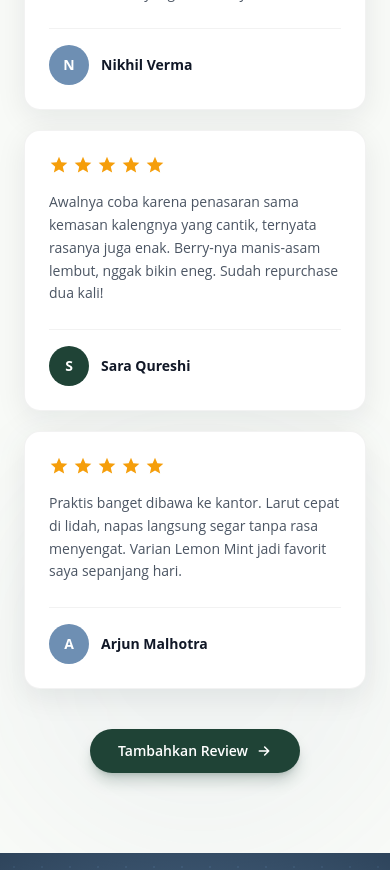
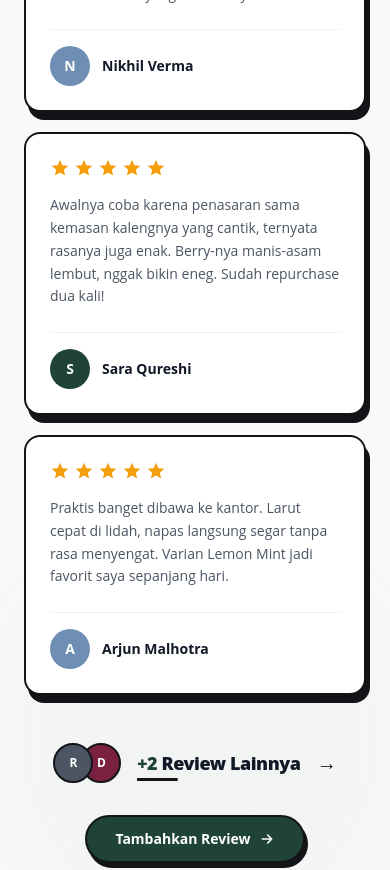
Before and after one commit to MelvinnS/WEB---Orastrix, a React (Vite) app: page / in a window 390 px wide. Shown: the part 2880-3750 px from the top of the page. Built offline with nearby package versions, Linux system fonts and the light colour scheme.

Commit message:
tambah fitur review

```diff
--- a/src/components/Testimonials/ReviewCard.jsx
+++ b/src/components/Testimonials/ReviewCard.jsx
@@ -3,7 +3,7 @@ import StarRating from "./StarRating";
 
 const AVATAR_COLORS = ["#1F4336", "#6E8FB3", "#7A2142", "#B45309", "#4B5563"];
 
-const colorFor = (name) => {
+export const colorFor = (name) => {
   let h = 0;
   for (const c of name) h = (h * 31 + c.charCodeAt(0)) % 997;
   return AVATAR_COLORS[h % AVATAR_COLORS.length];
@@ -13,8 +13,8 @@ export default function ReviewCard({ review, compact = false, highlight = false
   const initial = (review.name.trim()[0] || "?").toUpperCase();
   return (
     <article
-      className={`flex h-full flex-col rounded-2xl bg-white p-6 border shadow-[0_8px_30px_rgba(17,24,39,0.08)] transition-shadow hover:shadow-[0_14px_40px_rgba(17,24,39,0.12)] ${
-        highlight ? "border-[#1F4336]/40 ring-2 ring-[#1F4336]/10" : "border-black/5"
+      className={`flex h-full flex-col rounded-2xl bg-white p-6 border-2 border-[#121417] shadow-[4px_8px_0_0_#121417] ${
+        highlight ? "ring-4 ring-[#1F4336]/25" : ""
       }`}
     >
       <StarRating value={review.rating} size="w-5 h-5" />
--- a/src/components/Testimonials/TestimonialSection.jsx
+++ b/src/components/Testimonials/TestimonialSection.jsx
@@ -2,17 +2,21 @@ import React, { useEffect, useState } from "react";
 import { Link } from "react-router-dom";
 import { motion } from "framer-motion";
 import LeafIcon from "../icons/LeafIcon";
-import ReviewCard from "./ReviewCard";
-import { getFeaturedReviews } from "../../lib/reviewStore";
+import ReviewCard, { colorFor } from "./ReviewCard";
+import { getFeaturedReviews, getReviews } from "../../lib/reviewStore";
 
 const ease = [0.22, 1, 0.36, 1];
 
 /** Testimoni di beranda: 3 review pilihan admin + tombol ke halaman review. */
 export default function TestimonialSection() {
   const [reviews, setReviews] = useState([]);
+  const [others, setOthers] = useState([]);
 
   useEffect(() => {
-    setReviews(getFeaturedReviews(3));
+    const shown = getFeaturedReviews(3);
+    setReviews(shown);
+    const ids = new Set(shown.map((r) => r.id));
+    setOthers(getReviews().filter((r) => !ids.has(r.id)));
   }, []);
 
   return (
@@ -51,16 +55,60 @@ export default function TestimonialSection() {
         ))}
       </div>
 
+      {others.length > 0 && (
+        <motion.div
+          initial={{ opacity: 0, y: 20 }}
+          whileInView={{ opacity: 1, y: 0 }}
+          viewport={{ once: true, amount: 0.8 }}
+          transition={{ duration: 0.7, ease }}
+          className="mt-12 sm:mt-14 flex justify-center"
+        >
+          <Link
+            to="/review"
+            className="group inline-flex items-center gap-4 focus:outline-none"
+            aria-label={`Lihat ${others.length} review lainnya`}
+          >
+            {/* Avatar bertumpuk yang "mengintip" dari belakang */}
+            <span className="flex items-center -space-x-3">
+              {others.slice(0, 4).map((r, i) => (
+                <span
+                  key={r.id}
+                  className="flex h-10 w-10 items-center justify-center rounded-full border-2 border-[#121417] text-xs font-bold text-white transition-transform duration-300 ease-out group-hover:translate-x-1"
+                  style={{
+                    backgroundColor: colorFor(r.name),
+                    zIndex: 10 - i,
+                    transitionDelay: `${i * 40}ms`,
+                  }}
+                  aria-hidden="true"
+                >
+                  {(r.name.trim()[0] || "?").toUpperCase()}
+                </span>
+              ))}
+            </span>
+
+            <span className="relative text-lg sm:text-xl font-extrabold tracking-tight text-[#111827]">
+              <span className="text-[#1F4336]">+{others.length}</span> Review Lainnya
+              {/* Garis bawah yang "digambar" saat hover */}
+              <span className="absolute left-0 -bottom-1 h-[3px] w-full origin-left scale-x-[0.25] rounded-full bg-[#121417] transition-transform duration-500 ease-out group-hover:scale-x-100" />
+            </span>
+
+            <span className="text-xl font-black text-[#121417] transition-transform duration-300 group-hover:translate-x-1.5">
+              →
+            </span>
+          </Link>
+        </motion.div>
+      )}
+
       <motion.div
         initial={{ opacity: 0, y: 25 }}
         whileInView={{ opacity: 1, y: 0 }}
         viewport={{ once: true, amount: 0.6 }}
         transition={{ duration: 0.7, ease, delay: 0.2 }}
-        className="mt-10 sm:mt-12 flex justify-center"
+        className="mt-8 sm:mt-10 flex justify-center"
       >
         <Link
           to="/review"
-          className="inline-flex items-center gap-2 rounded-full bg-[#1F4336] px-7 py-3 text-sm font-semibold text-white shadow-lg shadow-[#1F4336]/25 transition-all duration-200 hover:bg-[#173326] hover:scale-105 active:scale-95"
+          className="inline-flex items-center gap-2 rounded-full border-2 border-[#121417] bg-[#1F4336] px-7 py-3 text-sm font-bold text-white shadow-[3px_5px_0_0_#121417] transition-all duration-150 hover:-translate-y-0.5 hover:shadow-[3px_7px_0_0_#121417] active:translate-y-1 active:shadow-[1px_1px_0_0_#121417]"
         >
           Tambahkan Review
           <svg className="w-4 h-4" fill="none" stroke="currentColor" strokeWidth="2.4" viewBox="0 0 24 24">
```
